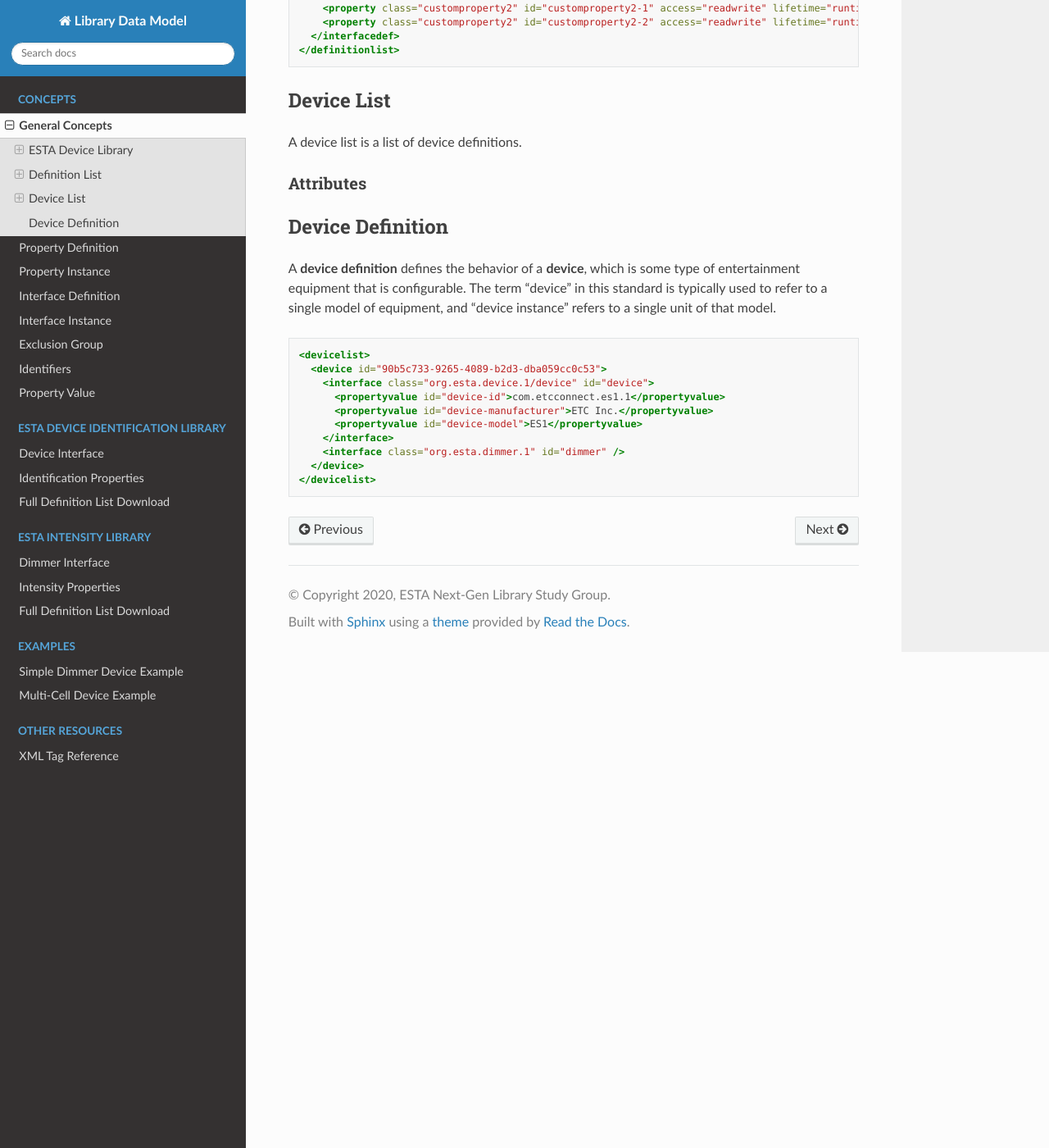
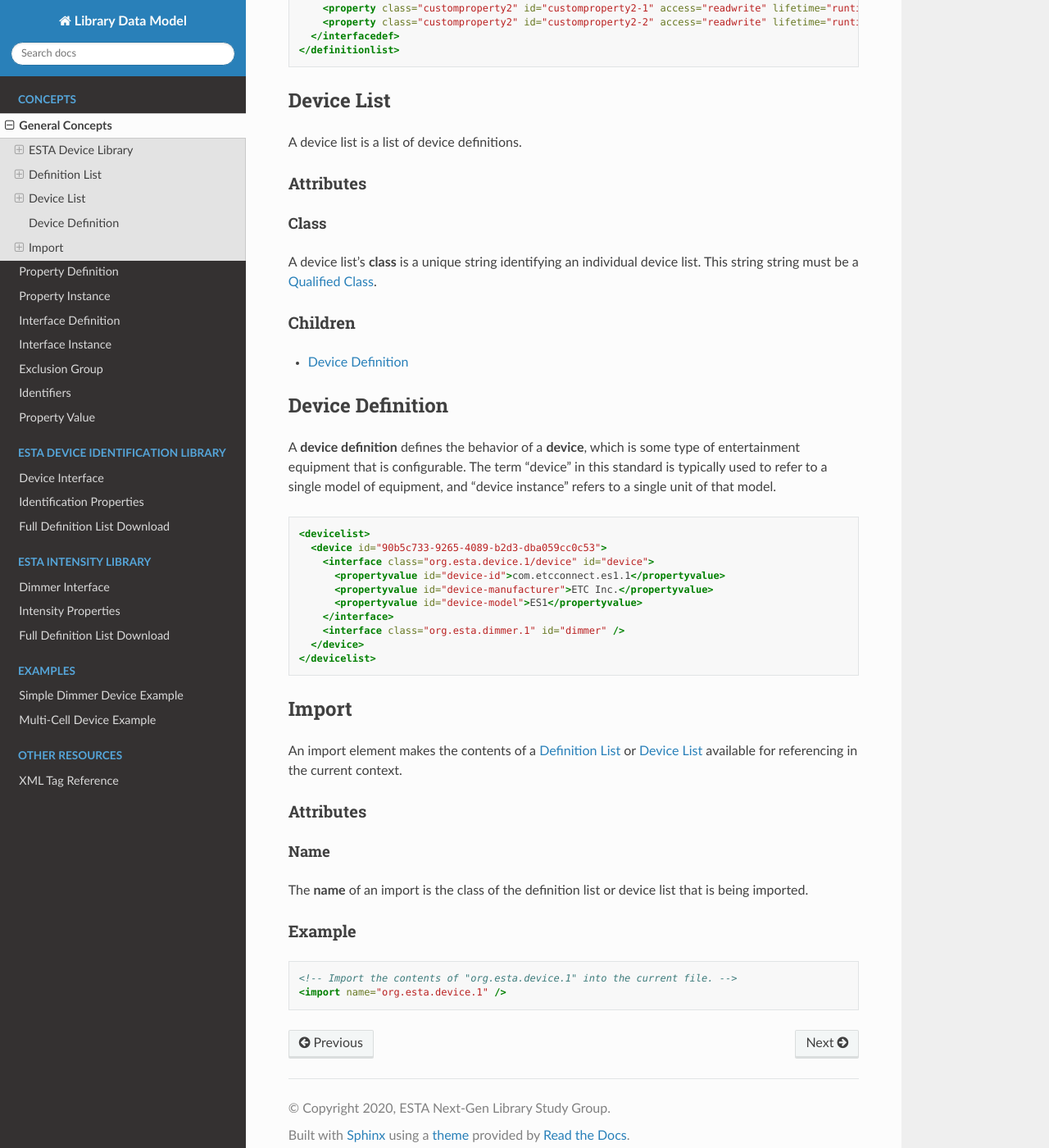
Before and after one commit to samkearney/esta-ngl, a Sphinx documentation site: the page built from docs/concepts/general.rst, in a window 1280 px wide and 1400 px high, scrolled down 1389 px. Shown: the whole window at 82% size. Built offline with Sphinx 7.4.7 and the Read the Docs theme 2.0.0, drawn with Linux system fonts in a browser that asks for light colours.

Commit message:
Cleanup and add import

```diff
--- a/docs/concepts/general.rst
+++ b/docs/concepts/general.rst
@@ -90,6 +90,19 @@ A device list is a list of device definitions.
 Attributes
 ==========
 
+Class
+-----
+
+A device list's **class** is a unique string identifying an individual device list. This string
+string must be a :ref:`concepts-identifiers-qualified-class`.
+
+Children
+========
+
+* :ref:`concepts-general-device-definition`
+
+.. _concepts-general-device-definition:
+
 *****************
 Device Definition
 *****************
@@ -110,3 +123,29 @@ single model of equipment, and "device instance" refers to a single unit of that
       <interface class="org.esta.dimmer.1" id="dimmer" />
     </device>
   </devicelist>
+
+.. _concepts-general-import:
+
+******
+Import
+******
+
+An import element makes the contents of a :ref:`concepts-general-definition-list` or
+:ref:`concepts-general-device-list` available for referencing in the current context.
+
+Attributes
+==========
+
+Name
+----
+
+The **name** of an import is the class of the definition list or device list that is being
+imported.
+
+Example
+=======
+
+.. code-block:: xml
+
+  <!-- Import the contents of "org.esta.device.1" into the current file. -->
+  <import name="org.esta.device.1" />
--- a/docs/intensity_library/dimmer_interface.rst
+++ b/docs/intensity_library/dimmer_interface.rst
@@ -37,4 +37,4 @@ Instance Example
 
 .. code-block:: xml
 
-  <interface class="esta.intensity.1/dimmer" id="primary-dimmer" />
+  <interface class="org.esta.intensity.1/dimmer" id="primary-dimmer" />
```
Also changed, not shown: docs/examples/simple_dimmer.xml (+4 -4 lines), docs/intensity_library/intensity_properties.rst (+4 -4 lines).
